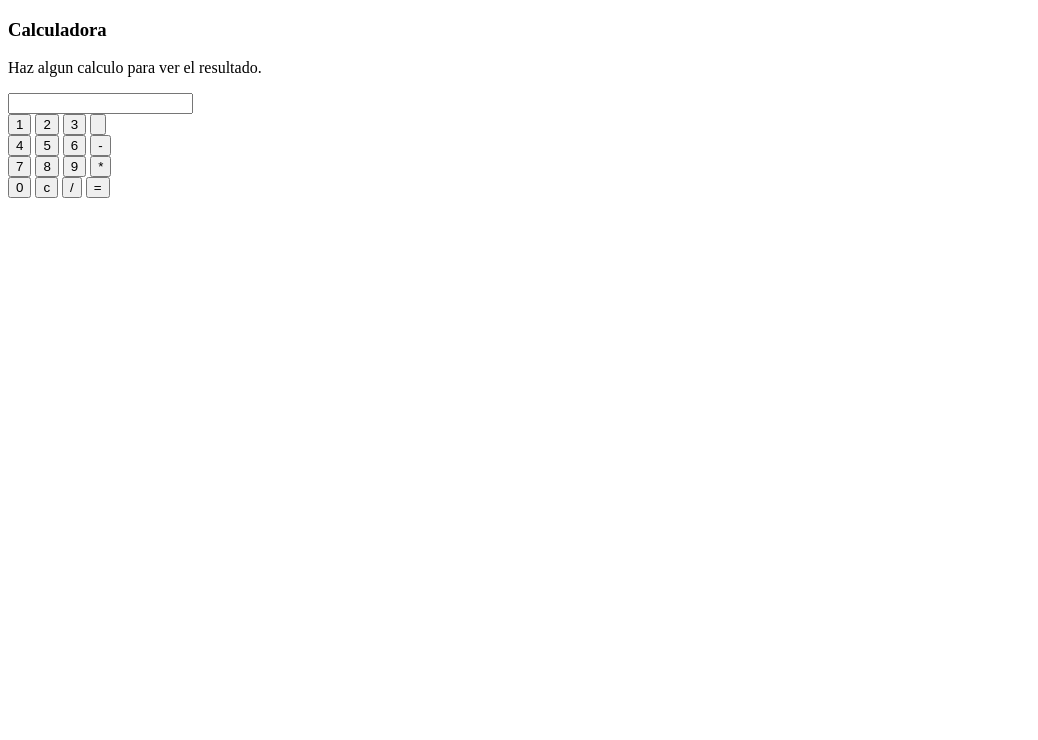
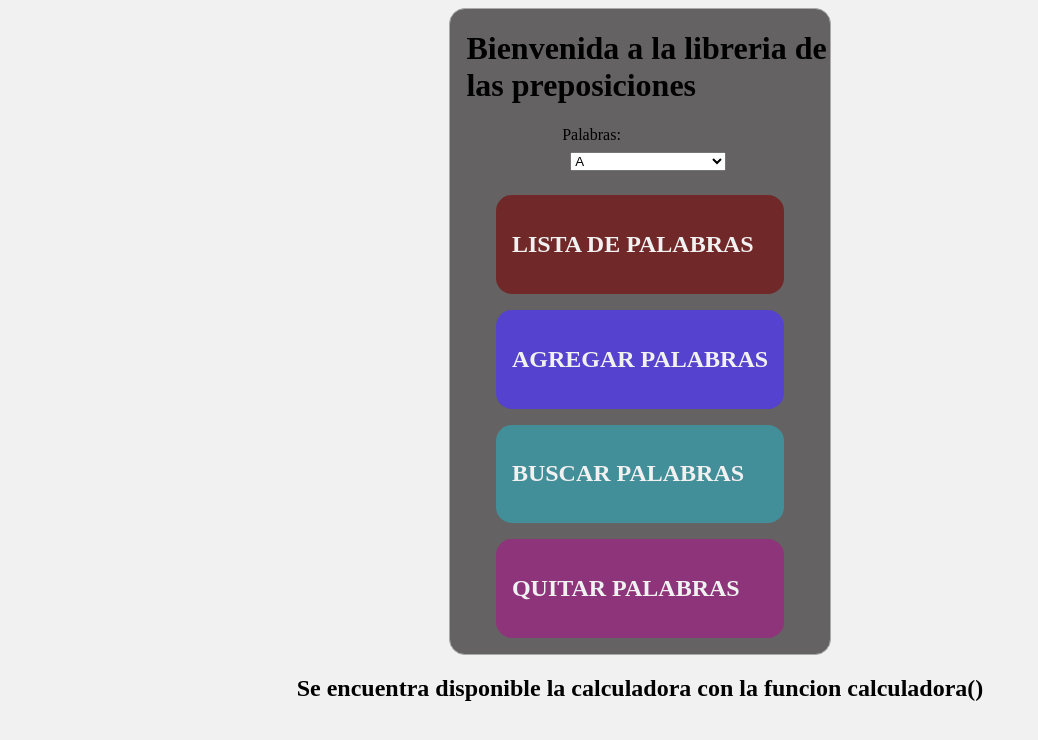
Before and after one commit to GuilleMaartin/JS-coderhouse, a plain HTML site: page index.html in a window 1280 px wide. Shown: the whole page, without its empty margins (0-1038 px from the left). Drawn offline with Linux system fonts and the light colour scheme.

Commit message:
changes js

```diff
--- a/index.html
+++ b/index.html
@@ -6,41 +6,47 @@
     <meta name="viewport" content="width=device-width, initial-scale=1.0">
     <title>Document</title>
      <!-- <script src="java.js"></script>    -->
-    <script src="tomi.js"></script>
-    <!-- <link rel="stylesheet" href="style/class.css"> -->
+ <script src="tomi.js"></script>
+    <link rel="stylesheet" href="style/class.css">
 </head>
 <body>
-    <form name="calculator">
-        <h3>Calculadora</h3>
-        <p>Haz algun calculo para ver el resultado.</p>
-        <input type="textfield" name="ans" value="">
-        <br>
-        <input type="button" value="1" >
-        <input type="button" value="2" >
-        <input type="button" value="3" >
-        <input type="button" >
-            <!-- <article id="contenido">
-                <p>Lorem ipsum dolor sit amet consectetur, adipisicing elit. Odit modi consectetur dolor dignissimos magnam ipsam, molestias voluptatibus asperiores cum pariatur aperiam! Incidunt neque, laboriosam voluptate illum nobis beatae ipsam provident?</p>
-                <p>Lorem ipsum dolor sit amet consectetur, adipisicing elit. Odit modi consectetur dolor dignissimos magnam ipsam, molestias voluptatibus asperiores cum pariatur aperiam! Incidunt neque, laboriosam voluptate illum nobis beatae ipsam provident?</p>
-                <p>Lorem ipsum dolor sit amet consectetur, adipisicing elit. Odit modi consectetur dolor dignissimos magnam ipsam, molestias voluptatibus asperiores cum pariatur aperiam! Incidunt neque, laboriosam voluptate illum nobis beatae ipsam provident?</p>
-            </article>
+    <div class="container">
+        <h1>Bienvenida a la libreria de las preposiciones </h1>
+        <form method="get" id="">
+            <label for="">Palabras:</label>
+            <select name="" id="">
+               <option value="">A</option>
+               <option value="">ante</option>
+               <option value="">bajo</option>
+               <option value="">con</option>
+               <option value="">contra</option>
+               <option value="">de</option>
+               <option value="">desde</option>
+               <option value="">en</option>
+               <option value="">entre</option>
+               <option value="">hacia</option>
+               <option value="">hasta</option>
+               <option value="">durante</option>
+               <option value="">mediante</option>
+               <option value="">para</option>
+               <option value="">por</option>
+               <option value="">pro</option>
+               <option value="">sin</option>
+               <option value="">so</option>
+               <option value="">sobre</option>
+               <option value="">tras</option>
+               <option value="">versus</option>
+               <option value="">via</option>
+            </select>
+        </form>
+        <footer>
+            <div><h2 onclick="listarPalabras()">lista de palabras</h2></div>
+            <div><h2 onclick="agregarPalabra()">agregar palabras</h2></div>
+            <div><h2 onclick="buscarPalabra()">buscar palabras</h2></div>
+            <div><h2 onclick="quitarPalabra()">quitar palabras</h2></div>
+        </footer>
+    </div>
 
-            <button id="leer-mas">Mostrar mas</button> -->
-        <br>
-        <input type="button" value="4" >
-        <input type="button" value="5" >
-        <input type="button" value="6" >
-        <input type="button" value="-" >
-        <br>
-        <input type="button" value="7" >
-        <input type="button" value="8" >
-        <input type="button" value="9" >
-        <input type="button" value="*" >
-        <br>
-        <input type="button" value="0" >
-        <input type="reset" value="c">
-        <input type="button" value="/" >
-        <input type="button" value="=">
-        </form>
+    <h2>Se encuentra disponible la calculadora con la funcion <span>calculadora()</span></h2>
 </body>
 </html>
--- a/java.js
+++ b/java.js
@@ -12,3 +12,7 @@
             }
 
             leerMas()
+
+var turco = ["menen", "javier", "tomas"]
+
+turco ([0])
--- a/style/class.css
+++ b/style/class.css
@@ -4,26 +4,46 @@ body {
     align-items: center;
     justify-content: center;
     flex-direction: column;
+    width: auto;
 }
-article{
-    width: 400px;
-    background-color: #fff;
-    padding: 20px 20px 0;
-    font-size: 18px;
-    max-height: 270px;
-    overflow: hidden;
-    transition: max-height 1s;
-    text-align: justify;
-    margin-top: 20px;
+.container{
+    background-color: #222020ad;
+    display: flex;
+    align-items: center;
+    justify-content: center;
+    flex-direction: column;
+    border: 1px solid darkgray;
+    width: 30%;
+    height: auto;
+    border-radius: 1rem;
+    min-width: 350px;
+}
+.container h1{
+    margin-left: 1rem;
+}
+form select{width: 100%;margin: .5rem;}
+footer div{
+    align-content: center;
+    margin: 1rem;
+    background: rgb(112, 40, 40);
+    border-radius: 1rem;
+}
+footer div:nth-child(2){
+    background-color: #5542ce;
+}
+footer div:nth-child(3){
+    background-color: #438f99;
+}
+footer div:nth-child(4){
+    background-color: #8d347a;
+}
+footer div h2{
+    color: #f1f1f1;
+    padding: 1rem;
+    text-transform: uppercase;
 }
 
-p{
-    margin-bottom: 16px;
-}
 
-article.abierto{
-    max-height: 1000px;
-}
 
 button{
     background-color: #0e0b22;
--- a/tomi.js
+++ b/tomi.js
@@ -20,64 +20,118 @@
 //        prompt ("¿desea repetirlo?:")
 //        break;
 //}
-//function calculadora(parametro1, parametro2, operacion){
-//    switch(operacion){
-//        case "+":
-//            return parametro1 + parametro2;
-//            break;
-//        case "-":
-//            return parametro1 - parametro2;
-//            break;
-//        case "/":
-//            return parametro1 / parametro2;
-//            break;
-//        case "*":
-//            return parametro1 * parametro2;
-//            break;
-//        default:
-//            return 0;
-//            break;
-//    }
-//}
-//calculadora()
-
-
-
-function suma (){
-    let dato = 0;
-    dato = 8 + 9;
-    alert(dato)
-}
-suma()
-
-function menos(){
-    let resta = 0;
-    resta = 4-3;
-    alert(resta)
-}
-menos()
-
 
 function calculadora(parametro1, parametro2, operacion){
-
-    switch (operacion){
+    switch(operacion){
         case "+":
             return parametro1 + parametro2;
             break;
         case "-":
-                return parametro1 - parametro2;
-                break;
+            return parametro1 - parametro2;
+            break;
         case "/":
             return parametro1 / parametro2;
             break;
         case "*":
             return parametro1 * parametro2;
             break;
-        default :
+        default:
             return 0;
             break;
+    }
+}
+calculadora()
+
+
+
+// function suma (){
+//     let dato = 0;
+//     dato = 8 + 9;
+//     alert(dato)
+// }
+// suma()
+
+// function menos(){
+//     let resta = 0;
+//     resta = 4-3;
+//     alert(resta)
+// }
+// menos()
+
+
+// function calculadora(parametro1, parametro2, operacion){
+
+//     switch (operacion){
+//         case "+":
+//             return parametro1 + parametro2;
+//             break;
+//         case "-":
+//                 return parametro1 - parametro2;
+//                 break;
+//         case "/":
+//             return parametro1 / parametro2;
+//             break;
+//         case "*":
+//             return parametro1 * parametro2;
+//             break;
+//         default :
+//             return 0;
+//             break;
+// }
+
+// }
+
+// alert (calculadora());
+
+
+//const paises = [ 'argentina', 'nicaragua', 'madagascar', 'vietnam', 'cuba'];
+//
+//
+//let resutlado = paises[1 ]+ paises [3];
+//
+//
+//
+//function recorrerArray(){
+//    console.table(paises)
+//    for (let i = 0; i < paises.length; i++) {
+//        console.log (paises[i])
+//    }
+//}
+//
+//const musica = ["spinetta", "calamaro", "monamour", "dojacat", "tito el bambino"]
+//
+//function llamandoaMusica(){
+//    console.table(musica)
+//    for (let i = 0; i < musica.length; i++) {
+//        console.log(musica[i])
+//    }
+//}
+
+
+
+
+
+
+const palabra = ["A", "Ante", "Bajo", "Con", "Contra", "De", "Desde"]
+//"En", "Entre","Hacia", "Hasta", "Durante", "Mediante", "Para", "Por", "Pro",
+//"Sin", "So", "Sobre", "Tras", "Versus", "Via"]
+
+function listarPalabras(){
+    for (let i = 0; i < palabra.length; i++) {
+        console.log(palabra[i])
+    }
 }
 
+function agregarPalabra(){
+    let agregar = prompt ("Que pais desea agregar: ")
+        alert("se ha agreagado el pais : " + agregar)
+       palabra.unshift(agregar)
 }
 
-alert (calculadora());
+function quitarPalabra(){
+    debugger
+        let mensaje = prompt("Que palabra desea eliminar: ")
+        let buscador = palabra.indexOf(mensaje);
+        let resultado = palabra.splice(buscador, 1);
+            alert ("Ha eliminado la palabra: " + resultado);
+}
```
